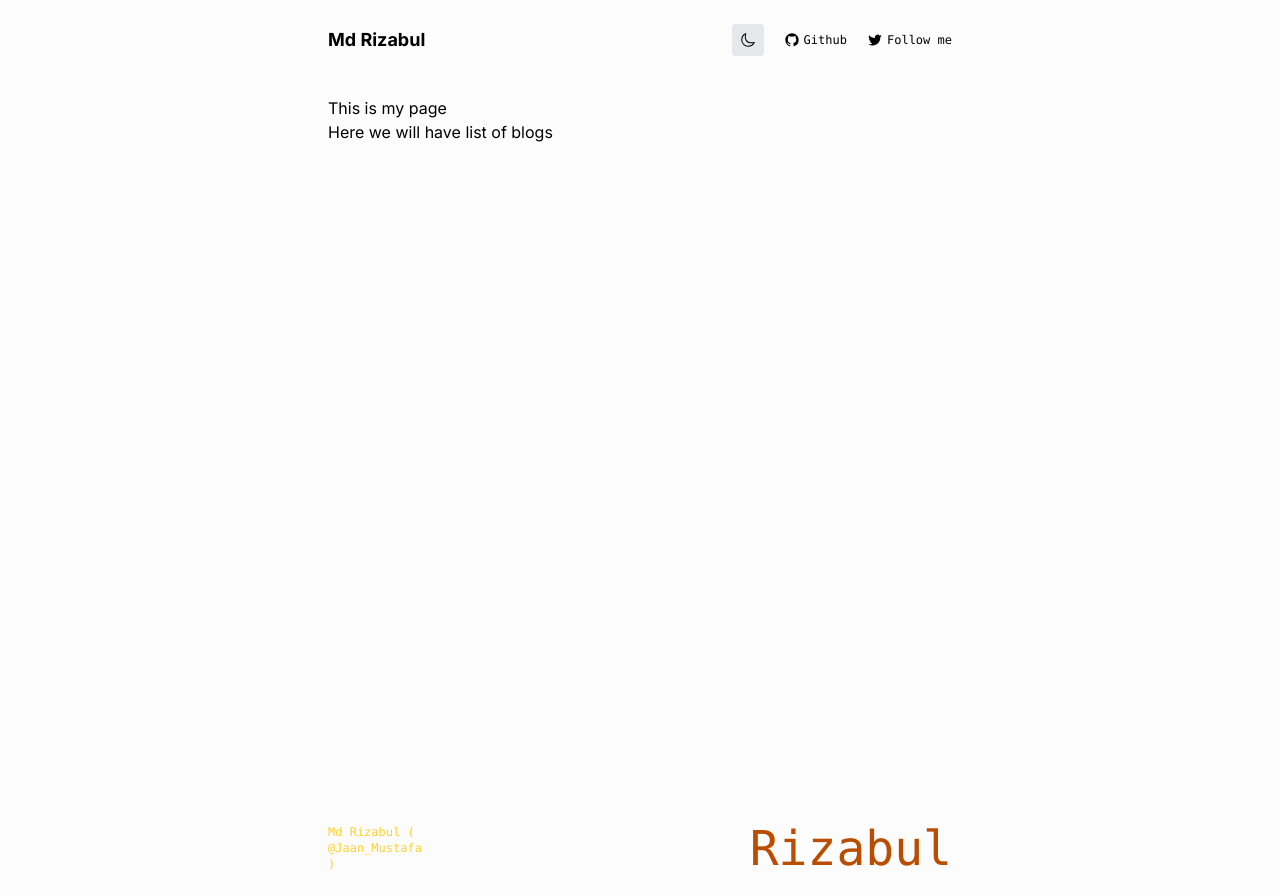
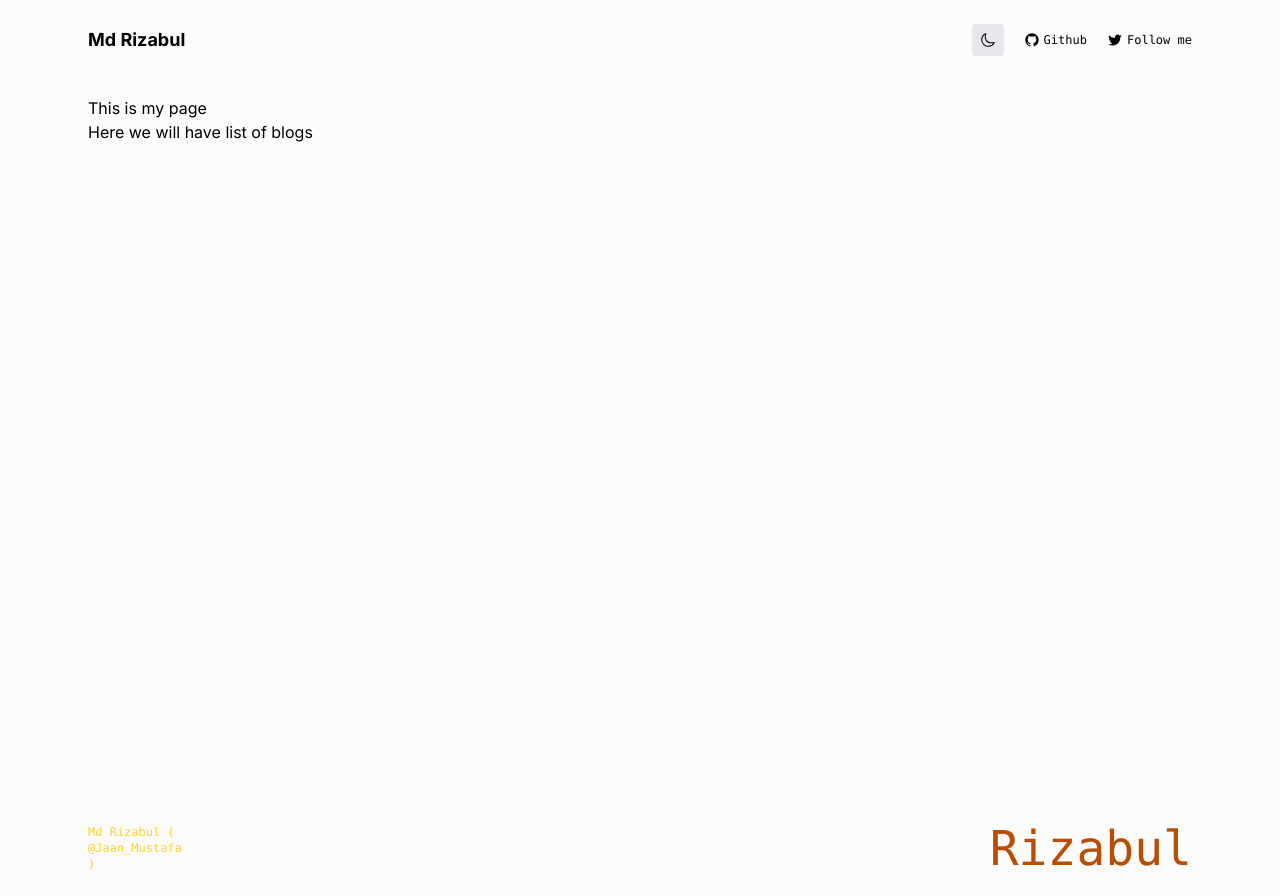
Before and after one commit to Jaan-Mustafa/md_rizabul, a Next.js app: page / in a window 1280 px wide. Built offline with nearby package versions, Linux system fonts and the light colour scheme.

Commit message:
changes made

```diff
--- a/app/apple/page.tsx
+++ /dev/null
@@ -1,9 +0,0 @@
-import Image from "next/image"
-
-export default function Page() {
-  return (
-    <>
-      <div>This is my Page page </div>
-    </>
-  )
-}
--- a/app/layout.tsx
+++ b/app/layout.tsx
@@ -46,7 +46,7 @@ export default function RootLayout({
         />
       </head>
 
-      <body className="dark:text-gray-100 max-w-2xl m-auto">
+      <body className="dark:text-gray-100 m-auto max-w-3xl md:max-w-4xl lg:max-w-5xl xl:max-w-6xl">
         <main className="p-6 pt-3 md:pt-6 min-h-screen">
           <Header />
           {children}
```
